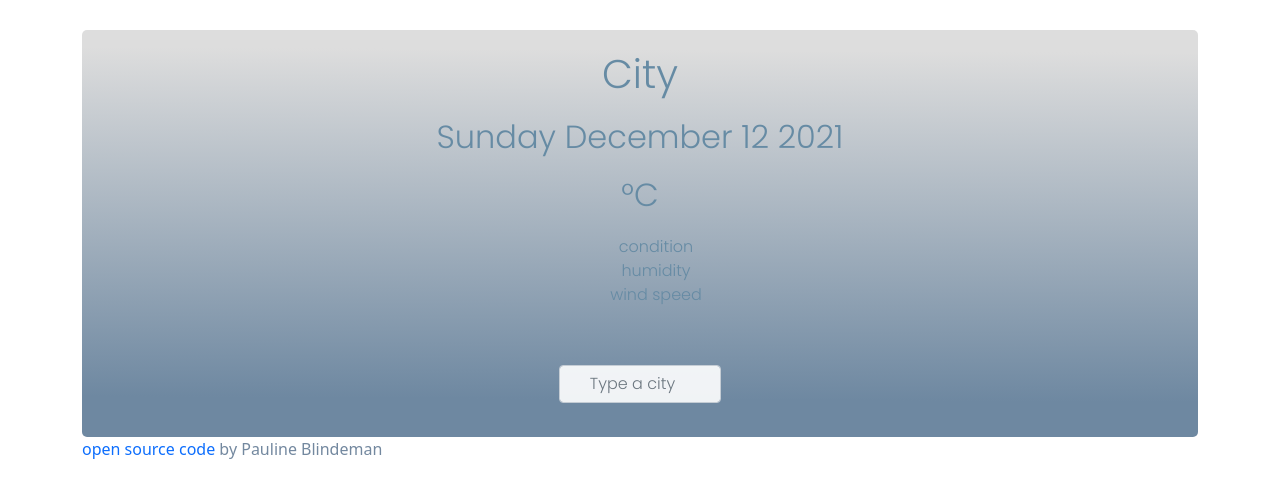
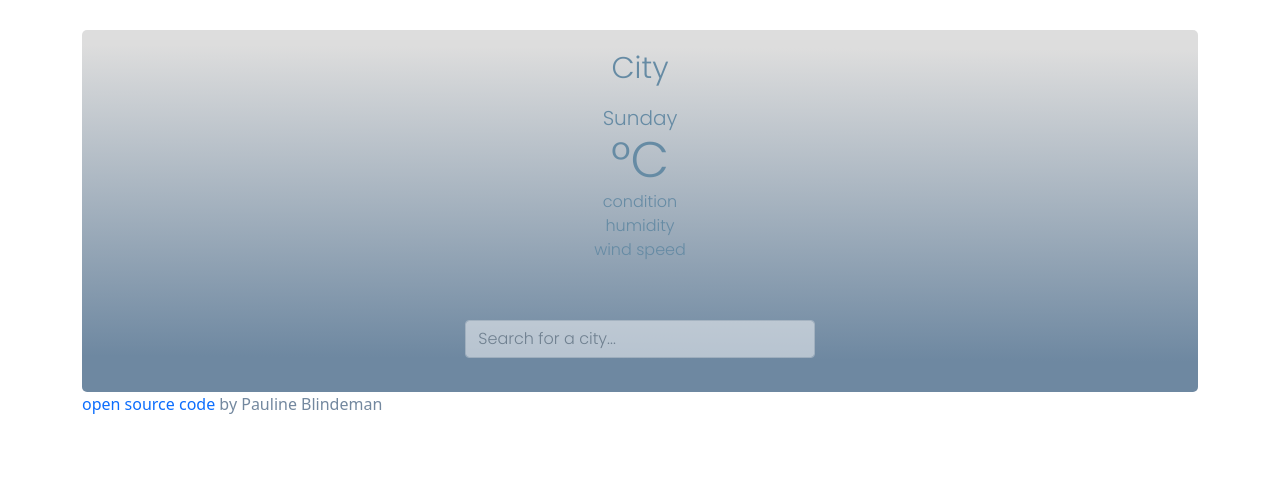
Before and after one commit to paulineBlndmn/WeatherApp-Project, a plain HTML site: page index.html in a window 1280 px wide. Drawn offline with nearby package versions, Linux system fonts and the light colour scheme; no server answers.

Commit message:
deleted month,date,year and cleaned up

```diff
--- a/index.html
+++ b/index.html
@@ -27,7 +27,7 @@
         <h1 id="city">City</h1>
         <h2 id="date">Date</h2>
         <h2>
-          <div class="weather-forecast-temperature">
+          <div class="main-weather-forecast-temperature">
             <span id="temperature"></span>°C
           </div>
         </h2>
@@ -43,18 +43,18 @@
         <div class="weather-forecast">
           <form id="search-form" class="mt-4">
             <div class="row">
-              <div class="col-5"></div>
-              <div class="col-2">
+              <div class="col-4"></div>
+              <div class="col-4">
                 <input
                   type="search"
-                  placeholder="Type a city"
+                  placeholder="Search for a city..."
                   class="form-control"
                   id="search-button"
                   autocomplete="off"
                   onfocus="this.value=''"
                 />
               </div>
-              <div class="col-5"></div>
+              <div class="col-4"></div>
             </div>
           </form>
         </div>
--- a/src/script.js
+++ b/src/script.js
@@ -10,25 +10,9 @@ let days = [
   "Saturday",
 ];
 let day = days[now.getDay()];
-let months = [
-  "January",
-  "February",
-  "March",
-  "April",
-  "May",
-  "June",
-  "July",
-  "August",
-  "September",
-  "October",
-  "November",
-  "December",
-];
-let month = months[now.getMonth()];
-let date = now.getDate();
-let year = now.getFullYear();
+
 let displayedDate = document.querySelector("#date");
-displayedDate.innerHTML = `${day} ${month} ${date} ${year}`;
+displayedDate.innerHTML = `${day}`;
 //
 function formatDay(timestamp) {
   let date = new Date(timestamp * 1000);
@@ -73,7 +57,7 @@ function displayForecast(response) {
                       forecastDay.weather[0].icon
                     }@2x.png"
                     alt=""
-                    width="30px"
+                    width="45px"
                   />
                 </li>
               </ul>
@@ -108,7 +92,7 @@ function showWeather(response) {
   humidityElement.innerHTML = `humidity: ${response.data.main.humidity}%`;
   windSpeedElement.innerHTML = `wind: ${Math.round(
     response.data.wind.speed
-  )}km/h`;
+  )}m/s`;
   iconElement.setAttribute(
     "src",
     `http://openweathermap.org/img/wn/${response.data.weather[0].icon}@2x.png`
--- a/src/style.css
+++ b/src/style.css
@@ -14,6 +14,7 @@
 }
 h1 {
   color: #668ba4;
+  font-size: 30px;
   margin: 30px 100px;
   margin-bottom: 0px;
   padding: 20px 0;
@@ -21,8 +22,9 @@ h1 {
 }
 h2 {
   color: #668ba4;
+  font-size: 20px;
   margin: 0px 100px;
-  padding-bottom: 20px;
+  padding-bottom: 0px;
   text-align: center;
 }
 
@@ -47,18 +49,21 @@ input {
   display: block;
   margin: 10px auto;
   outline: none;
-  text-align: center;
   box-shadow: 1px 1px 2px #0000;
   line-height: 1;
+  opacity: 0.5;
 }
-input,
-button:hover {
+input:hover {
   opacity: 0.9;
+}
+.main-weather-forecast-temperature {
+  font-size: 50px;
 }
 .weather-condition {
   text-align: center;
   color: #668ba4;
   list-style: none;
+  padding-left: 0px;
 }
 .weather-app {
   text-align: center;
```
